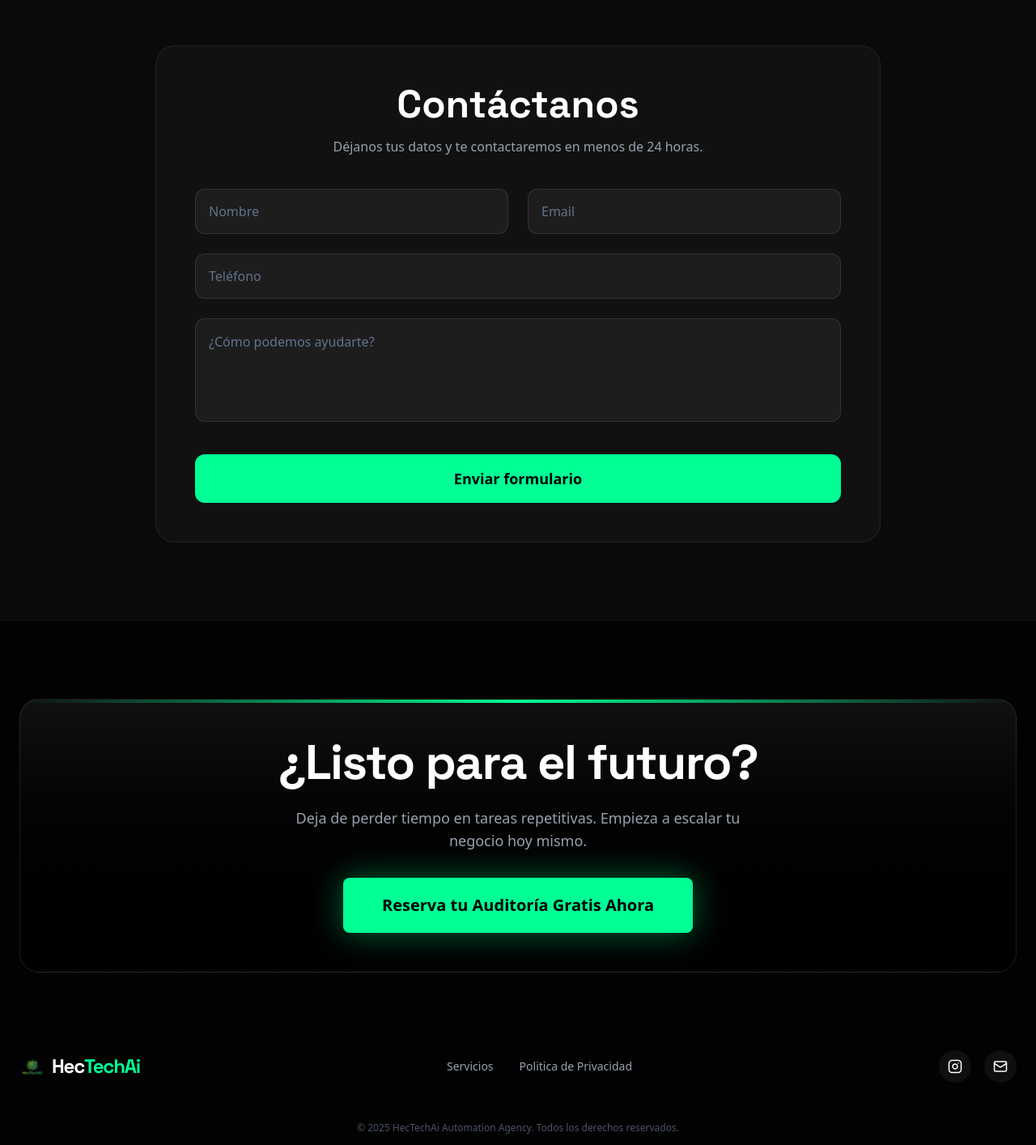
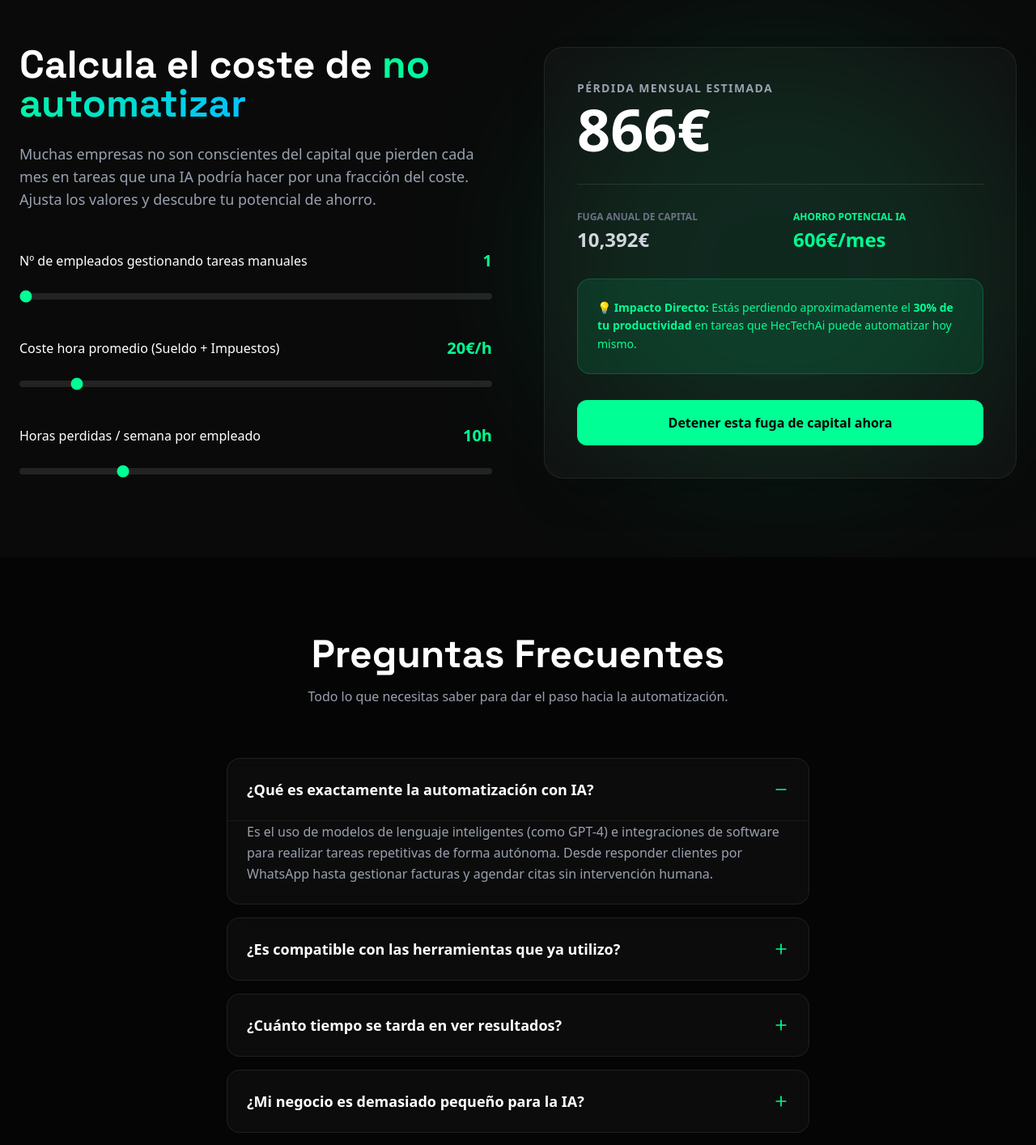
Before and after one commit to iahectorbarberasanchez-collab/hectech-agencia, a Next.js app: page / in a window 1280 px wide. Shown: the part 5960-7374 px from the top of the page at 81% size. Built offline with nearby package versions, Linux system fonts and the light colour scheme; no server answers.

Commit message:
Added FAQ and ROI Calculator sections

```diff
--- a/src/app/page.tsx
+++ b/src/app/page.tsx
@@ -25,7 +25,9 @@ import {
   PenTool,
   Search,
   Instagram,
-  Mail
+  Mail,
+  Plus,
+  Minus
 } from 'lucide-react';
 import { ContactForm } from './ContactForm';
 import { generateAuditAction } from './actions';
@@ -704,6 +706,177 @@ const Process = () => {
   );
 };
 
+const ROICalculator = () => {
+  const [employees, setEmployees] = useState(1);
+  const [hourlyRate, setHourlyRate] = useState(20);
+  const [hoursPerWeek, setHoursPerWeek] = useState(10);
+
+  const monthlyLoss = Math.round(employees * hourlyRate * hoursPerWeek * 4.33);
+  const annualLoss = monthlyLoss * 12;
+  const potentialSavings = Math.round(monthlyLoss * 0.7);
+
+  return (
+    <section id="roi-calculator" className="py-24 relative overflow-hidden bg-[#0A0A0A]">
+      <div className="absolute top-0 left-1/2 -translate-x-1/2 w-full h-[1px] bg-gradient-to-r from-transparent via-[#00FF94]/20 to-transparent"></div>
+
+      <div className="max-w-7xl mx-auto px-6">
+        <div className="grid grid-cols-1 lg:grid-cols-2 gap-16 items-center">
+          <div>
+            <h2 className="text-3xl md:text-5xl font-bold mb-6 text-white">Calcula el coste de <span className="text-gradient">no automatizar</span></h2>
+            <p className="text-gray-400 text-lg mb-12">
+              Muchas empresas no son conscientes del capital que pierden cada mes en tareas que una IA podría hacer por una fracción del coste. Ajusta los valores y descubre tu potencial de ahorro.
+            </p>
+
+            <div className="space-y-10">
+              <div className="space-y-4">
+                <div className="flex justify-between items-center text-white">
+                  <label className="font-medium">Nº de empleados gestionando tareas manuales</label>
+                  <span className="text-[#00FF94] font-bold text-xl">{employees}</span>
+                </div>
+                <input
+                  type="range" min="1" max="20" step="1"
+                  value={employees}
+                  onChange={(e) => setEmployees(parseInt(e.target.value))}
+                  className="w-full h-2 bg-white/10 rounded-lg appearance-none cursor-pointer accent-[#00FF94]"
+                />
+              </div>
+
+              <div className="space-y-4">
+                <div className="flex justify-between items-center text-white">
+                  <label className="font-medium">Coste hora promedio (Sueldo + Impuestos)</label>
+                  <span className="text-[#00FF94] font-bold text-xl">{hourlyRate}€/h</span>
+                </div>
+                <input
+                  type="range" min="10" max="100" step="5"
+                  value={hourlyRate}
+                  onChange={(e) => setHourlyRate(parseInt(e.target.value))}
+                  className="w-full h-2 bg-white/10 rounded-lg appearance-none cursor-pointer accent-[#00FF94]"
+                />
+              </div>
+
+              <div className="space-y-4">
+                <div className="flex justify-between items-center text-white">
+                  <label className="font-medium">Horas perdidas / semana por empleado</label>
+                  <span className="text-[#00FF94] font-bold text-xl">{hoursPerWeek}h</span>
+                </div>
+                <input
+                  type="range" min="2" max="40" step="2"
+                  value={hoursPerWeek}
+                  onChange={(e) => setHoursPerWeek(parseInt(e.target.value))}
+                  className="w-full h-2 bg-white/10 rounded-lg appearance-none cursor-pointer accent-[#00FF94]"
+                />
+              </div>
+            </div>
+          </div>
+
+          <div className="relative">
+            <div className="absolute inset-0 bg-[#00FF94]/10 blur-[100px] rounded-full"></div>
+            <div className="relative glass-card p-10 rounded-3xl border border-white/10 shadow-2xl">
+              <div className="space-y-8">
+                <div>
+                  <p className="text-gray-400 text-sm uppercase tracking-widest font-bold mb-1">Pérdida mensual estimada</p>
+                  <div className="text-5xl md:text-7xl font-black text-white leading-none">
+                    {monthlyLoss.toLocaleString()}€
+                  </div>
+                </div>
+
+                <div className="h-[1px] bg-white/10 w-full"></div>
+
+                <div className="grid grid-cols-2 gap-8">
+                  <div>
+                    <p className="text-gray-500 text-xs uppercase font-bold mb-1">Fuga anual de capital</p>
+                    <p className="text-2xl font-bold text-gray-300">{annualLoss.toLocaleString()}€</p>
+                  </div>
+                  <div>
+                    <p className="text-[#00FF94] text-xs uppercase font-bold mb-1">Ahorro potencial IA</p>
+                    <p className="text-2xl font-bold text-[#00FF94]">{potentialSavings.toLocaleString()}€/mes</p>
+                  </div>
+                </div>
+
+                <div className="bg-[#00FF94]/10 p-6 rounded-2xl border border-[#00FF94]/20">
+                  <p className="text-sm text-[#00FF94] leading-relaxed">
+                    <strong>💡 Impacto Directo:</strong> Estás perdiendo aproximadamente el <strong>30% de tu productividad</strong> en tareas que HecTechAi puede automatizar hoy mismo.
+                  </p>
+                </div>
+
+                <a href="#contacto" className="block w-full text-center bg-[#00FF94] text-black font-bold py-4 rounded-xl hover:scale-[1.02] transition-transform">
+                  Detener esta fuga de capital ahora
+                </a>
+              </div>
+            </div>
+          </div>
+        </div>
+      </div>
+    </section>
+  );
+};
+
+const FAQ = () => {
+  const [openIndex, setOpenIndex] = useState<number | null>(0);
+
+  const faqs = [
+    {
+      q: "¿Qué es exactamente la automatización con IA?",
+      a: "Es el uso de modelos de lenguaje inteligentes (como GPT-4) e integraciones de software para realizar tareas repetitivas de forma autónoma. Desde responder clientes por WhatsApp hasta gestionar facturas y agendar citas sin intervención humana."
+    },
+    {
+      q: "¿Es compatible con las herramientas que ya utilizo?",
+      a: "Sí. Nos integramos con WhatsApp, Gmail, Google Calendar, Shopify, Instagram, CRM y más de 1.000 aplicaciones a través de plataformas líderes como n8n y Make."
+    },
+    {
+      q: "¿Cuánto tiempo se tarda en ver resultados?",
+      a: "Los resultados suelen ser inmediatos tras la implementación. El ahorro de tiempo se nota desde el primer día y el retorno de la inversión (ROI) suele completarse en menos de 3 meses."
+    },
+    {
+      q: "¿Mi negocio es demasiado pequeño para la IA?",
+      a: "Al contrario, la IA es el gran igualador. Permite que negocios locales y autónomos operen con la eficiencia de una gran corporación sin necesidad de contratar más personal."
+    },
+    {
+      q: "¿Cómo garantizáis la seguridad de mis datos?",
+      a: "La privacidad es nuestra prioridad. Usamos conexiones seguras y cifradas. Nunca utilizamos los datos de tu negocio para entrenar modelos de IA públicos externos."
+    },
+    {
+      q: "¿Qué pasa si la IA se equivoca?",
+      a: "Nuestras implementaciones incluyen filtros de seguridad y sistemas de supervisión. Además, siempre configuramos opciones para que un humano pueda intervenir fácilmente si la IA detecta una consulta compleja."
+    }
+  ];
+
+  return (
+    <section id="faq" className="py-24 bg-[#050505]">
+      <div className="max-w-3xl mx-auto px-6">
+        <div className="text-center mb-16">
+          <h2 className="text-3xl md:text-5xl font-bold mb-4 text-white">Preguntas Frecuentes</h2>
+          <p className="text-gray-400">Todo lo que necesitas saber para dar el paso hacia la automatización.</p>
+        </div>
+
+        <div className="space-y-4">
+          {faqs.map((faq, index) => (
+            <div key={index} className="glass-card rounded-2xl overflow-hidden border border-white/5">
+              <button
+                onClick={() => setOpenIndex(openIndex === index ? null : index)}
+                className="w-full p-6 text-left flex justify-between items-center hover:bg-white/5 transition-colors"
+              >
+                <span className="text-lg font-bold text-white pr-8">{faq.q}</span>
+                {openIndex === index ? (
+                  <Minus size={20} className="text-[#00FF94] shrink-0" />
+                ) : (
+                  <Plus size={20} className="text-[#00FF94] shrink-0" />
+                )}
+              </button>
+
+              <div className={`transition-all duration-300 ease-in-out ${openIndex === index ? 'max-h-48 opacity-100' : 'max-h-0 opacity-0'} overflow-hidden`}>
+                <div className="p-6 pt-0 text-gray-400 leading-relaxed border-t border-white/5">
+                  {faq.a}
+                </div>
+              </div>
+            </div>
+          ))}
+        </div>
+      </div>
+    </section>
+  );
+};
+
 const Footer = () => {
   return (
     <footer className="bg-[#020202] pt-24 pb-12 border-t border-white/5">
@@ -781,6 +954,8 @@ export default function Home() {
       <SmartAudit />
       <Services />
       <Process />
+      <ROICalculator />
+      <FAQ />
 
       {/* Contact Section reused from previous implementation but styled to match new theme */}
       <section id="contacto" className="w-full py-24 px-6 md:px-24 bg-[#0A0A0A]">
```
